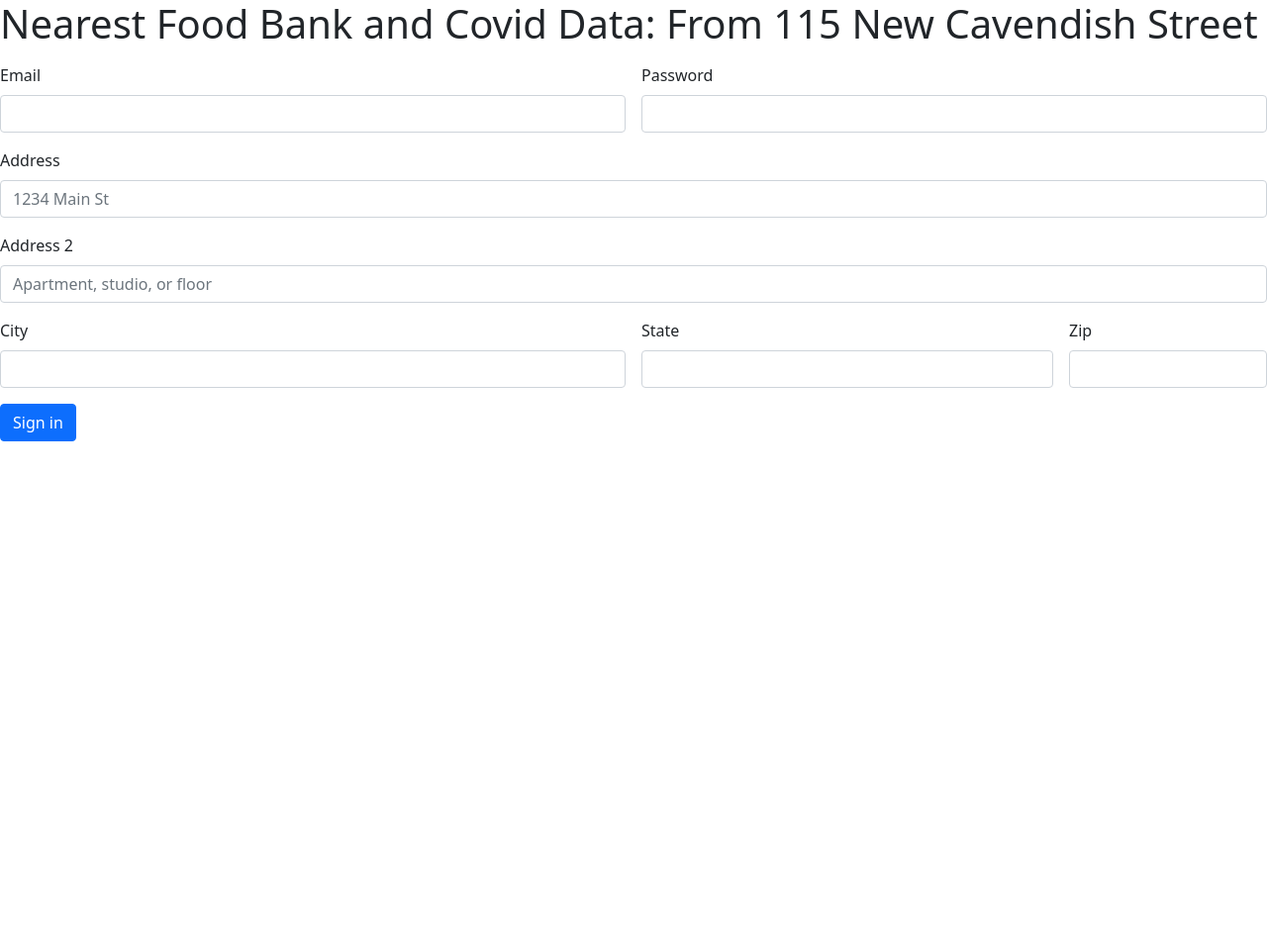
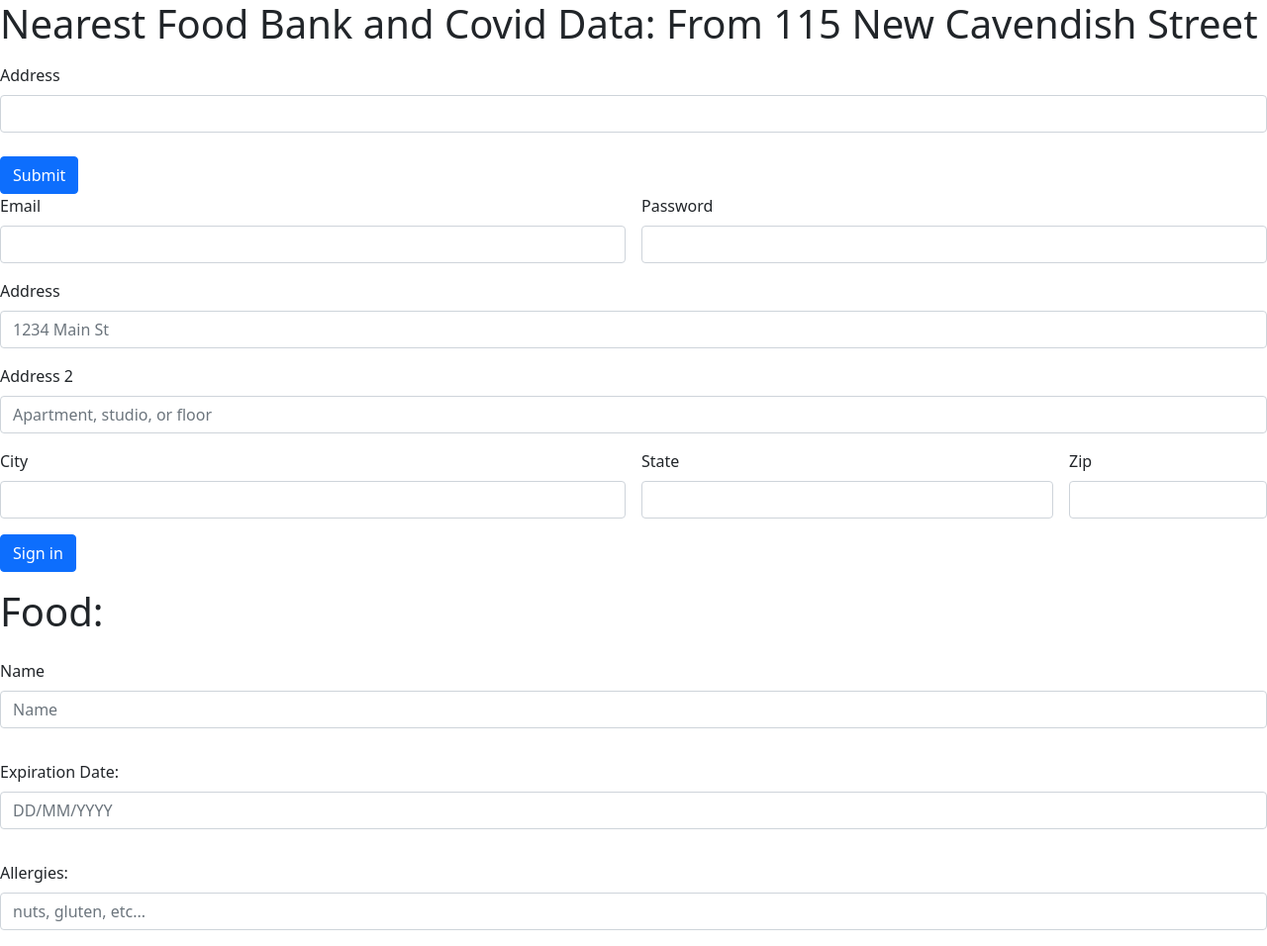
Before and after one commit to SunheeEllisseKim/FoodForAll-Hosted, a Django app: page /foodbank/ in a window 1280 px wide. Shown: the whole page at 99% size. Before the commit the page ends 446 px from the top, so only its background shows below. Run offline with Django 4.2, Linux system fonts and the light colour scheme; data that the repository does not hold is empty; parts of the project's set-up code (start-up, migrations or seed data) failed here and were passed over; some libraries are stand-ins or nearby versions.

Commit message:
Added input functionality of address for API and full front end implemented for Food bank/covid section

```diff
--- a/foodbank/foodBankAndCovid.py
+++ b/foodbank/foodBankAndCovid.py
@@ -39,7 +39,7 @@ def returnDataForRecipient(address):
         postCode = foodBanksDict[i]['postcode']
         CollectedStr = CollectedStr+' Name of Charity/Food Bank: '+ foodBanksDict[i]['name'] + "<br />"
         CollectedArr.append('Name of Charity/Food Bank: '+ foodBanksDict[i]['name'])
-        #print('postcode of Organization: ', postCode)
+        print('postcode of Organization: ', postCode)
         postCode = postCode.replace(' ', '%20')
         covidAPIStr = covidAPILink + postCode
         #print("covidAPIStr::::",covidAPIStr)
@@ -64,6 +64,40 @@ def returnDataForRecipient(address):
 
         CollectedArr.append('Covid Level ' + categoryOfLevel + " with "+str(covidResults['payload']['value'])+ " Cases (date = "+str(covidResults['date'])+")")
     return CollectedStr
+def returnDataForTransport(postCode):
+    #address = '115 New Cavendish Street'#input('Enter Address of Pickup:\n') #115 New Cavendish Street example location
+    postCode = postCode.replace(' ', '%20')
+    #NW1 8YS -> NW1208YS
+    #SE1 8TY (postcode by foodbank)
+    #1) receive UTLA value from covid API for conversion from postcode
+    covidAPILink = 'https://api.coronavirus.data.gov.uk/generic/code/postcode/'
+    covidAPIStr = covidAPILink + postCode
+    covidAPIResponse = requests.get(covidAPIStr)
+    utlaDataResults = covidAPIResponse.json()
+
+    # retrieve the general coronovirus data from this postcode
+    covidAPIStrResultingCases = 'https://api.coronavirus.data.gov.uk/generic/soa/utla/'+utlaDataResults['utla']+'/newCasesBySpecimenDate'
+
+    covidAPIResponse2 = requests.get(covidAPIStrResultingCases)
+    covidResults = covidAPIResponse2.json()
+    #print('covidResults', covidResults)
+
+    #print('Last known number of Covid Cases: ',covidResults['payload']['value'], " (date = "+covidResults['date']+")")
+
+    covidLevel = covidResults['payload']['value']
+    categoryOfLevel = ""
+    if(float(covidLevel) < 20):
+        categoryOfLevel = "LOW"
+    elif (float(covidLevel) < 55):
+        categoryOfLevel = "MEDIUM"
+    else:
+        categoryOfLevel = "HIGH"
+
+    CollectedStr ='Covid Level ' + categoryOfLevel + " with "+str(covidResults['payload']['value'])+ " Cases (date = "+str(covidResults['date'])+")" + "<br />"
+    print(CollectedStr)
+    return CollectedStr
+#returnDataForTransport('NW1 8YS')
+
 
 #print(fox[0]['distance_m'])
 #from __future__ import division, unicode_literals
--- a/foodbank/views.py
+++ b/foodbank/views.py
@@ -24,4 +24,13 @@ def index(request):
 
     #foodBankAndCovidData = "\n\n <span style="white-space: pre-line"> <br> <<br/>> <p>This is Line1 </span></p> <p>This is Line2</p>here we go"
     #v = render(request, "index.html", {"today": today})
+    if request.method == 'POST':
+            print("POST METHOD")
+            content = request.POST.get('content', '')
+            print("inputAddress")
+            if content:
+                print('Content', content)
+                foodBankAndCovidData = foodBankAndCovid.returnDataForRecipient(str(content))
+    #inputAddress = request.POST.get('inputAddress', '')
+
     return render(request, "index1.html", {"FoodBankData": foodBankAndCovidData})
--- a/home/templates/index1.html
+++ b/home/templates/index1.html
@@ -13,7 +13,12 @@
   <body>
     <h1>Nearest Food Bank and Covid Data: From 115 New Cavendish Street</h1>
     <p> {{FoodBankData|safe}}</p>
-    <container>
+    <form method="post" action='.'>
+      {%csrf_token%}
+      <label for="name", class="form-label"> Address </label>
+      <input type="text" class="form-control" id="inputName" name="content"><br>
+      <button type="submit" class="btn btn-primary">Submit</button>
+    </form>
     <form class="row g-3">
       <div class="col-md-6">
         <label for="inputEmail4" class="form-label">Email</label>
@@ -46,10 +51,23 @@
       <div class="col-12">
         <button type="submit" class="btn btn-primary">Sign in</button>
       </div>
+      <h1>Food: </h2>
+      <div class="mb-3">
+        <label for="formGroupExampleInput" class="form-label">Name</label>
+        <input type="text" class="form-control" id="formGroupExampleInput" placeholder="Name">
+      </div>
+      <div class="mb-3">
+        <label for="formGroupExampleInput2" class="form-label">Expiration Date:</label>
+        <input type="text" class="form-control" id="formGroupExampleInput2" placeholder="DD/MM/YYYY">
+      </div>
+      <div class="mb-3">
+        <label for="formGroupExampleInput2" class="form-label">Allergies:</label>
+        <input type="text" class="form-control" id="formGroupExampleInput3" placeholder="nuts, gluten, etc...">
+      </div>
     </form>
-    </container>
+  </div>
+
   <script src="https://cdn.jsdelivr.net/npm/@popperjs/core@2.10.2/dist/umd/popper.min.js" integrity="sha384-7+zCNj/IqJ95wo16oMtfsKbZ9ccEh31eOz1HGyDuCQ6wgnyJNSYdrPa03rtR1zdB" crossorigin="anonymous"></script>
   <script src="https://cdn.jsdelivr.net/npm/bootstrap@5.1.3/dist/js/bootstrap.min.js" integrity="sha384-QJHtvGhmr9XOIpI6YVutG+2QOK9T+ZnN4kzFN1RtK3zEFEIsxhlmWl5/YESvpZ13" crossorigin="anonymous"></script>
 </body>
-
 </html>
--- a/home/templates/post.html
+++ b/home/templates/post.html
@@ -13,10 +13,11 @@
   <body>
     <h1>Thanks For Donating!</h1>
     <div class="container">
+
       <form method="post" action='.'>
         {%csrf_token%}
         <label for="name", class="form-label">Submit Name for Tweet</label>
-        <input type="text" class="form-control" id="inputName" name="content"><br>
+        <input type="text" class="form-control" id="inputName" name="inputAddr"><br>
         <button type="submit" class="btn btn-primary">Submit</button>
       </form>
       <form class="row g-3">
```
Lines whose indentation alone changed are shown as unchanged.
